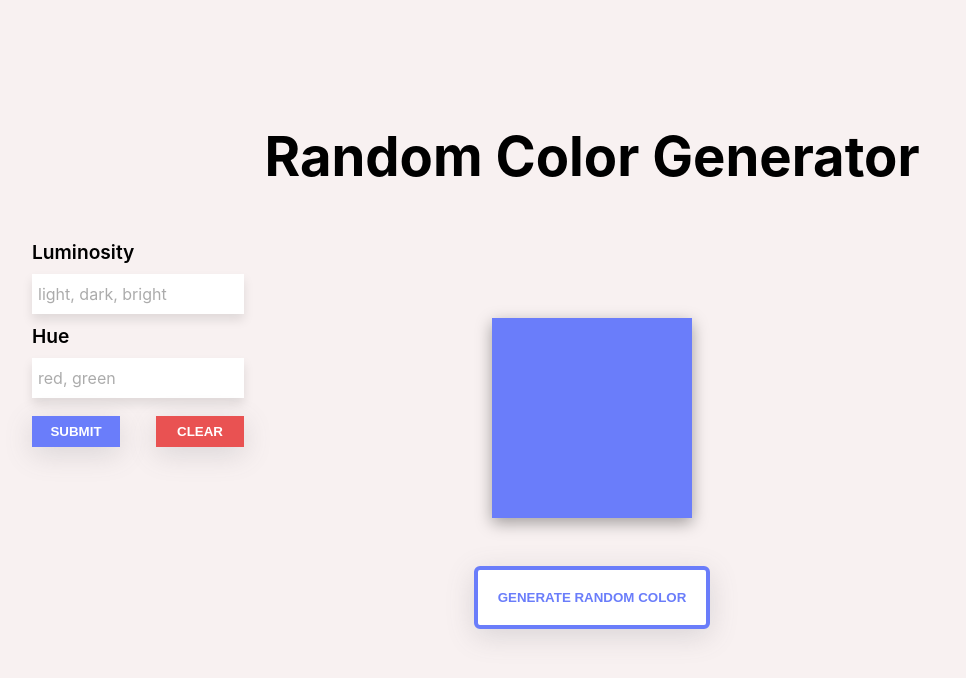
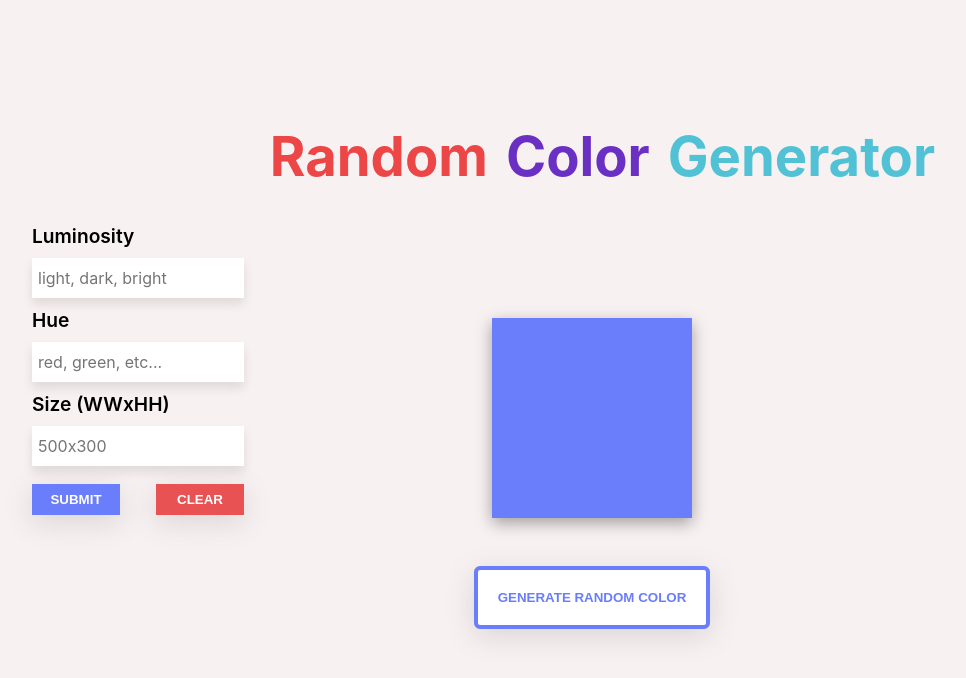
Before and after one commit to buigabor/random-color-generator-react, a React (Create React App) app: page / in a window 1280 px wide. Shown: the top 678 px of the page, without its empty margins (48-1014 px from the left). Built offline with nearby package versions, Linux system fonts and the light colour scheme.

Commit message:
Add Styled Components, ask for size, add screensaver mode

```diff
--- a/src/App.css
+++ b/src/App.css
@@ -1,36 +1,36 @@
 .App {
-	text-align: center;
+	/* text-align: center;
 	height: 100vh;
 	background-color: #f8f1f1;
 	display: flex;
 	justify-content: center;
 	align-items: center;
-	flex-direction: column;
+	flex-direction: column; */
 }
 
 h1 {
-	font-size: 3.4rem;
-	margin-top: -3rem;
+	/* font-size: 3.4rem;
+	margin-top: -3rem; */
 }
 
 h2 {
-	height: 1rem;
+	/* height: 1rem;
 	font-size: 2rem;
-	transition: all 0.4s;
+	transition: all 0.4s; */
 }
 
 .square {
-	background-color: white;
+	/* background-color: white;
 	width: 200px;
 	height: 200px;
 	box-shadow: rgba(0, 0, 0, 0.35) 0px 5px 15px;
 	margin-top: 1.5rem;
 	margin-bottom: 3rem;
-	transition: all 0.4s;
+	transition: all 0.4s; */
 }
 
 .generate-color {
-	color: #433d3c;
+	/* color: #433d3c;
 	text-transform: uppercase;
 	background: #ffffff;
 	padding: 20px;
@@ -41,20 +41,20 @@ h2 {
 	outline: none;
 	font-weight: bold;
 	box-shadow: rgba(100, 100, 111, 0.2) 0px 7px 29px 0px;
-	transition: all 0.4s;
+	transition: all 0.4s; */
 }
 
 .color-form {
-	display: flex;
+	/* display: flex;
 	position: absolute;
 	top: 15rem;
 	left: 5rem;
 	flex-direction: column;
-	gap: 10px;
+	gap: 10px; */
 }
 
 .color-btn {
-	margin-top: 0.5rem;
+	/* margin-top: 0.5rem;
 	width: 5.5rem;
 	color: #fff;
 	border: none;
@@ -65,28 +65,28 @@ h2 {
 	cursor: pointer;
 	outline: none;
 	font-weight: bold;
-	box-shadow: rgba(100, 100, 111, 0.2) 0px 7px 29px 0px;
+	box-shadow: rgba(100, 100, 111, 0.2) 0px 7px 29px 0px; */
 }
 
 .clear-btn {
-	background: #e95252;
-	margin-left: auto;
+	/* background: #e95252;
+	margin-left: auto; */
 }
 
 .color-btn-wrapper {
-	display: flex;
+	/* display: flex;
 	flex-grow: 1;
-	gap: 20px;
+	gap: 20px; */
 }
 
 input {
-	width: 200px;
+	/* width: 200px;
 	background: #fff;
 	font: inherit;
 	box-shadow: 0 6px 10px 0 rgba(0, 0, 0, 0.1);
 	border: 0;
 	outline: 0;
-	padding: 10px 6px;
+	padding: 10px 6px; */
 }
 
 input:focus::-webkit-input-placeholder {
@@ -130,7 +130,7 @@ input::placeholder {
 }
 
 label {
-	align-self: flex-start;
+	/* align-self: flex-start;
 	font-size: 1.2rem;
-	font-weight: 600;
+	font-weight: 600; */
 }
--- a/src/App.js
+++ b/src/App.js
@@ -1,14 +1,85 @@
-import './App.css';
-import ColorGenerator from './components/Home.js';
+import React, { useEffect, useState } from 'react';
+import AppHelper from './components/AppHelper';
 
 function App() {
-	return (
-		<div className='App'>
-			<h1>Random Color Generator</h1>
+	const [canvas, setCanvas] = useState(false);
 
-			<ColorGenerator />
-		</div>
-	);
+	useEffect(() => {
+		if (canvas) {
+			const FPS = 60;
+			const squareSize = 200;
+			let squareX, squareY;
+			let squareVelocityX, squareVelocityY;
+			let viewport, context;
+
+			// load viewport
+			viewport = document.getElementById('viewport');
+			context = viewport.getContext('2d');
+
+			context.canvas.width = window.innerWidth;
+			context.canvas.height = window.innerHeight;
+
+			// set up interval
+			// eslint-disable-next-line @typescript-eslint/no-use-before-define
+			setInterval(update, 1000 / FPS);
+
+			// square starting position
+
+			squareX = viewport.width / 2;
+			squareY = viewport.height / 2;
+
+			// random starting speed (50 - 100)
+			squareVelocityX = Math.floor(Math.random() * 101 + 200) / FPS;
+			squareVelocityY = Math.floor(Math.random() * 101 + 200) / FPS;
+
+			// random direction
+
+			if (Math.floor(Math.random() * 2) === 0) {
+				squareVelocityX = -squareVelocityX;
+			}
+
+			if (Math.floor(Math.random() * 2) === 0) {
+				squareVelocityY = -squareVelocityY;
+			}
+			// update function
+
+			function update() {
+				// move the ball
+				squareX += squareVelocityX;
+				squareY += squareVelocityY;
+				// bounce ball off the wall
+
+				if (squareX - squareSize / 2 < 0 && squareVelocityX < 0) {
+					squareVelocityX = -squareVelocityX;
+				}
+
+				if (squareX + squareSize / 2 > viewport.width && squareVelocityX > 0) {
+					squareVelocityX = -squareVelocityX;
+				}
+
+				if (squareY - squareSize / 2 < 0 && squareVelocityY < 0) {
+					squareVelocityY = -squareVelocityY;
+				}
+
+				if (squareY + squareSize / 2 > viewport.height && squareVelocityY > 0) {
+					squareVelocityY = -squareVelocityY;
+				}
+
+				// draw background and square
+				context.fillStyle = '#f8f1f1';
+				context.fillRect(0, 0, window.innerWidth, window.innerHeight);
+				context.fillStyle = '#6a7dfa';
+				context.fillRect(
+					squareX - squareSize / 2,
+					squareY - squareSize / 2,
+					squareSize,
+					squareSize,
+				);
+			}
+		}
+	}, [canvas]);
+
+	return <AppHelper canvas={canvas} onSetCanvas={setCanvas} />;
 }
 
 export default App;
--- /dev/null
+++ b/src/components/AppHelper.js
@@ -0,0 +1,43 @@
+import React from 'react';
+import styled from 'styled-components';
+import Canvas from './Canvas';
+import Home from './Home.js';
+
+const H1 = styled.h1`
+	font-size: 3.4rem;
+	margin-top: -3rem;
+	margin-left: 1.3rem;
+`;
+
+const StyledApp = styled.div`
+	height: 100vh;
+	background-color: #f8f1f1;
+	display: flex;
+	justify-content: center;
+	align-items: center;
+	flex-direction: column;
+	z-index: -1;
+`;
+
+const StyledSpan = styled.span`
+	color: ${(props) => props.color};
+	margin: ${(props) => (props.margin ? props.margin : '0px')};
+`;
+
+export default function AppHelper({ onSetCanvas, canvas }) {
+	if (canvas) {
+		return <Canvas />;
+	}
+	return (
+		<StyledApp>
+			<H1>
+				<StyledSpan color='#ec4646'>Random</StyledSpan>
+				<StyledSpan color='#6930c3' margin='0px 18px'>
+					Color
+				</StyledSpan>
+				<StyledSpan color='#51c2d5'>Generator</StyledSpan>
+			</H1>
+			<Home onSetCanvas={onSetCanvas} />
+		</StyledApp>
+	);
+}
--- /dev/null
+++ b/src/components/Canvas.js
@@ -0,0 +1,9 @@
+import styled from 'styled-components';
+
+const StyledCanvas = styled.canvas`
+	height: 100vh;
+`;
+
+export default function Canvas() {
+	return <StyledCanvas id='viewport' />;
+}
--- a/src/components/ColorForm.js
+++ b/src/components/ColorForm.js
@@ -1,47 +1,131 @@
 import randomColor from 'randomcolor';
 import React from 'react';
+import styled from 'styled-components';
+
+const ColorParamsForm = styled.form`
+	display: flex;
+	position: absolute;
+	top: 14rem;
+	left: 5rem;
+	flex-direction: column;
+	gap: 10px;
+`;
+
+const Label = styled.label`
+	align-self: flex-start;
+	font-size: 1.2rem;
+	font-weight: 600;
+`;
+
+const ParamsInput = styled.input`
+	width: 200px;
+	background: #fff;
+	font: inherit;
+	box-shadow: 0 6px 10px 0 rgba(0, 0, 0, 0.1);
+	border: 0;
+	outline: 0;
+	padding: 10px 6px;
+`;
+
+const ButtonsWrapper = styled.div`
+	display: flex;
+	flex-grow: 1;
+	gap: 20px;
+`;
+
+const StyledButton = styled.button`
+	margin-top: 0.5rem;
+	width: 5.5rem;
+	color: #fff;
+	border: none;
+	text-transform: uppercase;
+	background: #6a7dfa;
+	padding: 8px;
+	display: inline-block;
+	cursor: pointer;
+	outline: none;
+	font-weight: bold;
+	box-shadow: rgba(100, 100, 111, 0.2) 0px 7px 29px 0px;
+`;
+
+const StyledSubmitButton = styled(StyledButton)`
+	background: #6a7dfa;
+`;
+
+const StyledCancelButton = styled(StyledButton)`
+	background: #e95252;
+	margin-left: auto;
+`;
 
 function handleClearBtn() {
 	document.getElementById('luminosity').value = '';
 	document.getElementById('hue').value = '';
+	document.getElementById('size').value = '';
 }
 
-export default function ColorForm(props) {
+export default function ColorForm({
+	onSetColor,
+	onSetClicked,
+	onSetSize,
+	onSetAlertMode,
+	onSetAlertText,
+}) {
 	return (
 		<div>
-			<form
-				className='color-form'
+			<ColorParamsForm
 				onSubmit={(e) => {
 					e.preventDefault();
 					const luminosity = document.getElementById('luminosity').value;
 					const hue = document.getElementById('hue').value;
-					const selectedColor = randomColor({
-						luminosity,
-						hue,
-					});
-					props.onSetColor(selectedColor);
-					props.onSetClicked(true);
+					const size = document.getElementById('size').value;
+					const width = size.split('x')[0];
+					const height = size.split('x')[1];
+					if (width > 1200) {
+						onSetAlertMode('inline-block');
+						onSetAlertText('Please provide a width smaller than 1200px');
+						setTimeout(() => {
+							onSetAlertMode('none');
+						}, 2500);
+						return;
+					} else if (height > 420) {
+						onSetAlertMode('inline-block');
+						onSetAlertText('Please provide a height smaller than 420px');
+						setTimeout(() => {
+							onSetAlertMode('none');
+						}, 2500);
+						return;
+					} else {
+						const selectedColor = randomColor({
+							luminosity,
+							hue,
+						});
+						onSetColor(selectedColor);
+						onSetSize(size);
+						onSetClicked(true);
+					}
 				}}
 			>
-				<label htmlFor='luminosity'>Luminosity</label>
-				<input
+				<Label htmlFor='luminosity'>Luminosity</Label>
+				<ParamsInput
 					type='text'
 					name='luminosity'
 					id='luminosity'
 					required
 					placeholder='light, dark, bright'
 				/>
-				<label htmlFor='hue'>Hue</label>
-				<input
+				<Label htmlFor='hue'>Hue</Label>
+				<ParamsInput
 					type='text'
 					name='hue'
 					id='hue'
 					required
-					placeholder='red, green'
+					placeholder='red, green, etc...'
 				/>
-				<div className='color-btn-wrapper'>
-					<button className='color-btn'>submit</button>
-					<button
+				<Label htmlFor='hue'>Size (WWxHH)</Label>
+				<ParamsInput type='text' name='size' id='size' placeholder='500x300' />
+				<ButtonsWrapper>
+					<StyledSubmitButton>submit</StyledSubmitButton>
+					<StyledCancelButton
 						type='button'
 						className='color-btn clear-btn'
 						onClick={() => {
@@ -49,9 +133,9 @@ export default function ColorForm(props) {
 						}}
 					>
 						clear
-					</button>
-				</div>
-			</form>
+					</StyledCancelButton>
+				</ButtonsWrapper>
+			</ColorParamsForm>
 		</div>
 	);
 }
--- /dev/null
+++ b/src/components/GenerateColor.js
@@ -0,0 +1,37 @@
+import React from 'react';
+import styled from 'styled-components';
+
+const GenerateColorButton = styled.button`
+	color: #433d3c;
+	text-transform: uppercase;
+	background: #ffffff;
+	padding: 20px;
+	border: 4px solid #433d3c;
+	border-radius: 6px;
+	display: inline-block;
+	cursor: pointer;
+	outline: none;
+	font-weight: bold;
+	box-shadow: rgba(100, 100, 111, 0.2) 0px 7px 29px 0px;
+	transition: all 0.55s;
+`;
+
+export default function GenerateColor({
+	color,
+	hex,
+	onSetClicked,
+	onSetColor,
+}) {
+	return (
+		<GenerateColorButton
+			className='generate-color'
+			style={{ borderColor: color, color: color }}
+			onClick={() => {
+				onSetColor(hex);
+				onSetClicked(true);
+			}}
+		>
+			Generate Random Color
+		</GenerateColorButton>
+	);
+}
--- a/src/components/Home.js
+++ b/src/components/Home.js
@@ -1,27 +1,81 @@
 import React, { useState } from 'react';
+import styled from 'styled-components';
 import ColorForm from './ColorForm';
-import GenerateColorButton from './GenerateColorButton';
+import GenerateColor from './GenerateColor';
+
+const Square = styled.div`
+	background-color: white;
+	box-shadow: rgba(0, 0, 0, 0.35) 0px 5px 15px;
+	margin-top: 1.5rem;
+	margin-bottom: 3rem;
+	transition: all 0.55s;
+	cursor: pointer;
+`;
+
+const H2 = styled.h2`
+	height: 1rem;
+	font-size: 2rem;
+	transition: all 0.55s;
+`;
+
+const Alert = styled.div`
+	position: fixed;
+	top: 0;
+	left: 50%;
+	-webkit-transform: translateX(-50%);
+	transform: translateX(-50%);
+	z-index: 9999;
+	color: #fff;
+	background-color: #eb4d4b;
+	font-size: 1.3rem;
+	font-weight: 400;
+	text-align: center;
+	border-bottom-left-radius: 5px;
+	border-bottom-right-radius: 5px;
+	padding: 0.8rem 3rem;
+	-webkit-box-shadow: 0 2rem 4rem rgba(0, 0, 0, 0.25);
+	box-shadow: 0 2rem 4rem rgba(0, 0, 0, 0.25);
+`;
 
 function generateHexcode() {
 	return '#' + Math.floor(Math.random() * 16777215).toString(16);
 }
 
-export default function ColorGenerator() {
+export default function Home({ onSetCanvas }) {
 	const [color, setColor] = useState('#6a7dfa');
 	const [clicked, setClicked] = useState(false);
+	const [size, setSize] = useState('200x200');
+	const [alertMode, setAlertMode] = useState('none');
+	const [alertText, setAlertText] = useState('');
+
 	const hex = generateHexcode();
+	const width = size.split('x')[0] + 'px';
+	const height = size.split('x')[1] + 'px';
 
 	return (
 		<>
-			<h2 style={{ color: color }}>{clicked ? hex : ''}</h2>
-			<div style={{ backgroundColor: color }} className='square' />
-			<GenerateColorButton
+			<Alert style={{ display: alertMode }}>{alertText}</Alert>
+			<H2 style={{ color: color }}>{clicked ? hex : ''}</H2>
+			<Square
+				style={{ backgroundColor: color, width: width, height: height }}
+				onClick={() => {
+					onSetCanvas(true);
+				}}
+			/>
+			<GenerateColor
 				onSetColor={setColor}
 				onSetClicked={setClicked}
 				color={color}
 				hex={hex}
 			/>
-			<ColorForm onSetColor={setColor} onSetClicked={setClicked} />
+			<ColorForm
+				size={size}
+				onSetSize={setSize}
+				onSetColor={setColor}
+				onSetClicked={setClicked}
+				onSetAlertMode={setAlertMode}
+				onSetAlertText={setAlertText}
+			/>
 		</>
 	);
 }
--- a/src/index.css
+++ b/src/index.css
@@ -5,6 +5,8 @@ body {
 		sans-serif;
 	-webkit-font-smoothing: antialiased;
 	-moz-osx-font-smoothing: grayscale;
+	width: 100%;
+	height: 100%;
 }
 
 code {
```
Also changed, not shown: src/components/GenerateColorButton.js (deleted, +0 -19 lines), 1 other file (tests, documents, lock files or other folders).
